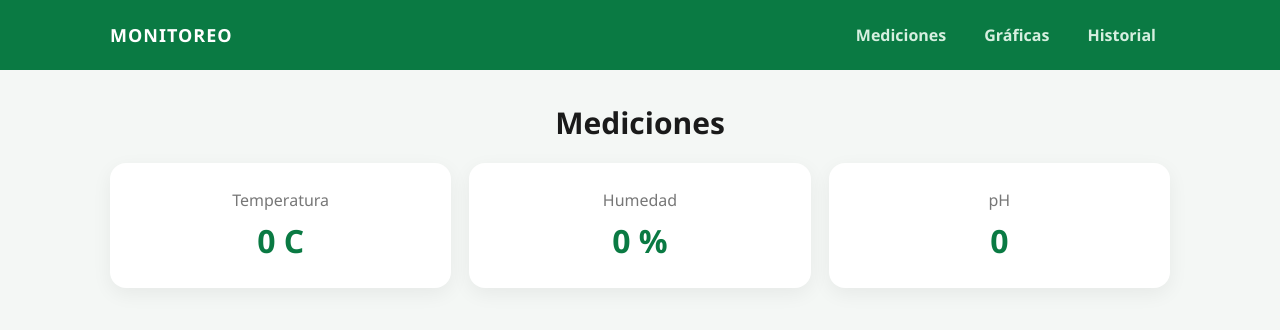
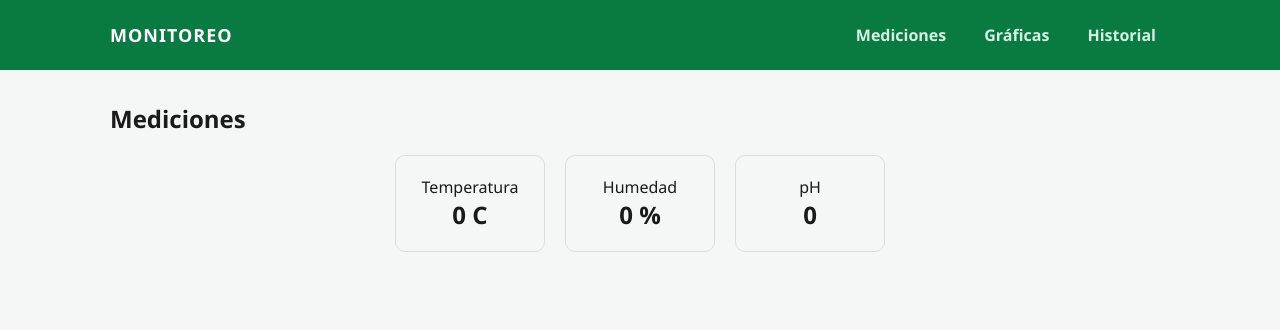
Before and after one commit to ecg1105bat-dotcom/proyecto_pacheco, a Flask app: page / in a window 1280 px wide. Shown: the top 330 px of the page. Run offline with Flask 3, Linux system fonts and the light colour scheme; data that the repository does not hold is empty.

Commit message:
posiblemente ultimos cambios

```diff
--- a/app/templates/mediciones.html
+++ b/app/templates/mediciones.html
@@ -1,43 +1,51 @@
 {% extends "base.html" %}
 {% block content %}
-<h1 class="title"> Mediciones </h1>
-<div class="cards">
+<h2>Mediciones</h2>
+<div style="display:flex; gap:20px; justify-content:center; margin-top:20px;">
 
-   <div class="card">
+  <div style="border:1px solid #ddd; padding:20px; border-radius:10px; width:150px; text-align:center;">
+
     <p> Temperatura </p>
+    <h2 id="temp">{{ dato.temperatura }} C</h2>
 
-      <h2 id="temp"> {{ dato.temperatura }} C</h2>
 
   </div>
 
-   <div class="card">
+
+  <div style="border:1px solid #ddd; padding:20px; border-radius:10px; width:150px; text-align:center;">
+
     <p> Humedad </p>
+    <h2 id="hum">{{ dato.humedad }} %</h2>
 
-      <h2 id="hum"> {{ dato.humedad }} %</h2>
 
   </div>
 
-   <div class="card">
+
+  <div style="border:1px solid #ddd; padding:20px; border-radius:10px; width:150px; text-align:center;">
+
     <p> pH </p>
+    <h2 id="ph">{{ dato.ph }}</h2>
 
-      <h2 id="ph"> {{ dato.ph }}</h2>
 
   </div>
+
+
 </div>
 
 <script>
- //esta parte lo actualizara cada 20 segundos
+
+   //esta parte los actualiza cada 20 segundos
   setInterval(() => {
     fetch('/valoresSensores')
-   .then(res => res.json())
+
+      .then(r => r.json())
       .then(data => {
-      document.getElementById('temp').innerText = data.temperatura + 'C';
-      document.getElementById('hum').innerText = data.humedad + '%';
+        document.getElementById('temp').innerText = data.temperatura + ' C';
+        document.getElementById('hum').innerText = data.humedad + ' %';
         document.getElementById('ph').innerText = data.ph;
       });
 
   }, 20000);
 
 </script>
-
 {% endblock %}
```
Also changed, not shown: publisher.py (added, +13 -0 lines). Lines whose indentation alone changed are shown as unchanged.
